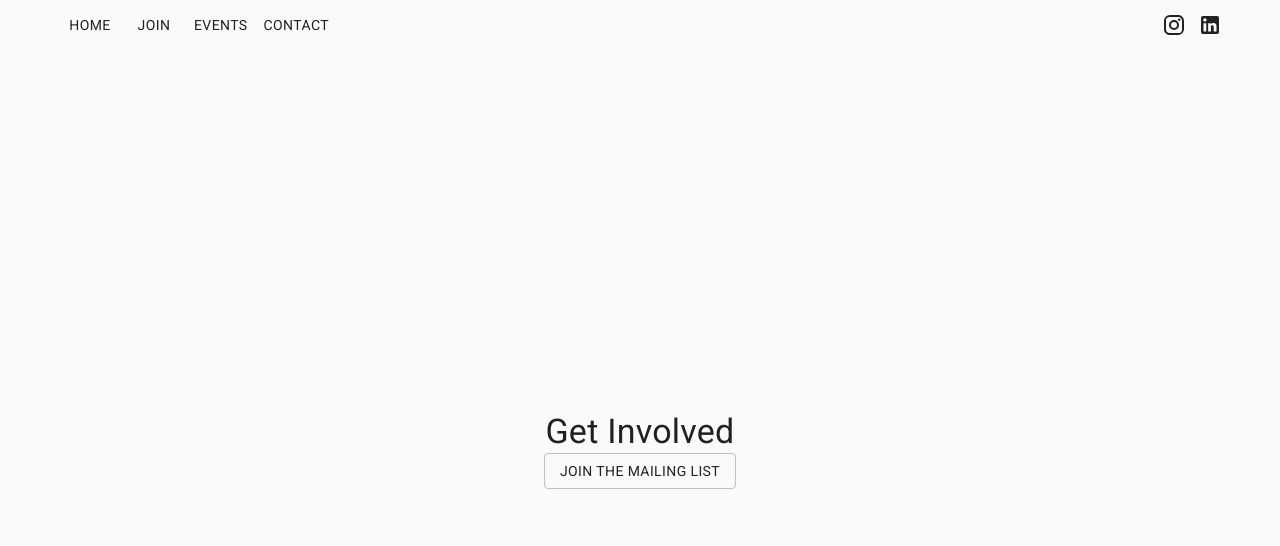
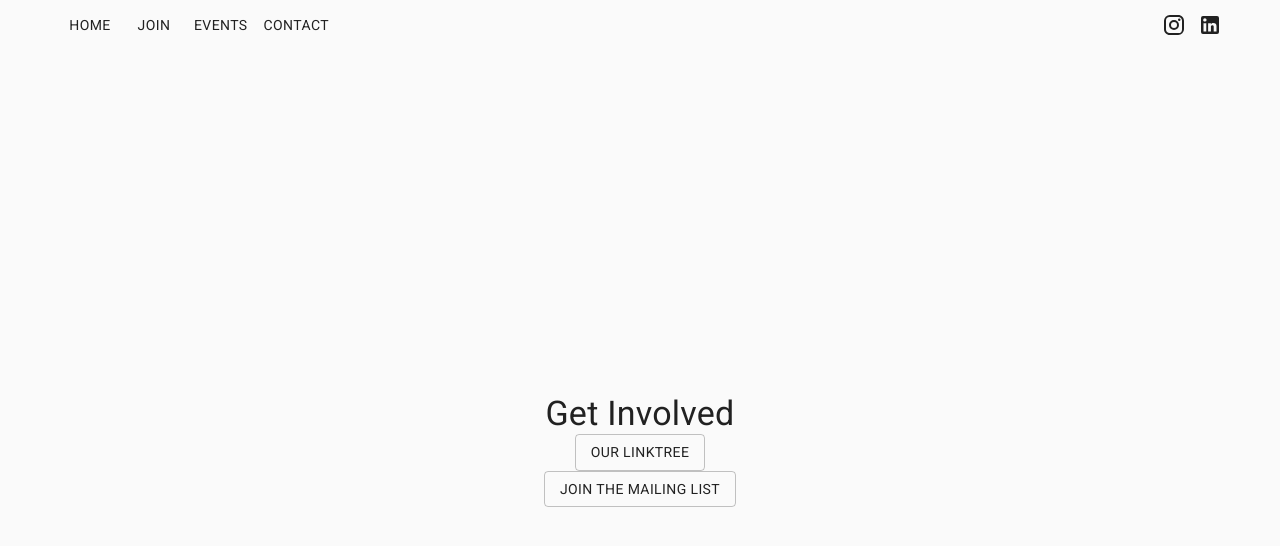
Before and after one commit to Northeastern-Blockchain-Club/neu_blockchain, a Gatsby site: page /join in a window 1280 px wide. Built offline with nearby package versions, Linux system fonts and the light colour scheme; Gatsby itself is replaced by a stand-in of ours.

Commit message:
Added linktree button

```diff
--- a/src/pages/join.js
+++ b/src/pages/join.js
@@ -18,11 +18,19 @@ const JoinPage = () => {
         className="full-page"
       >
         <Typography variant="h4"> Get Involved </Typography>
+
+<Button
+          variant="outlined"
+          href="https://linktr.ee/NEUBlockchain"
+        >
+
+          Our Linktree
+        </Button>
         <Button
           variant="outlined"
           href="https://docs.google.com/forms/d/e/1FAIpQLSe7hX7MGJ7ShZSe2ZhuIajLmXBfiFseyKC28oGxMATNM_bkYw/viewform"
         >
-          {" "}
+
           Join the Mailing List{" "}
         </Button>
       </Grid>
```
